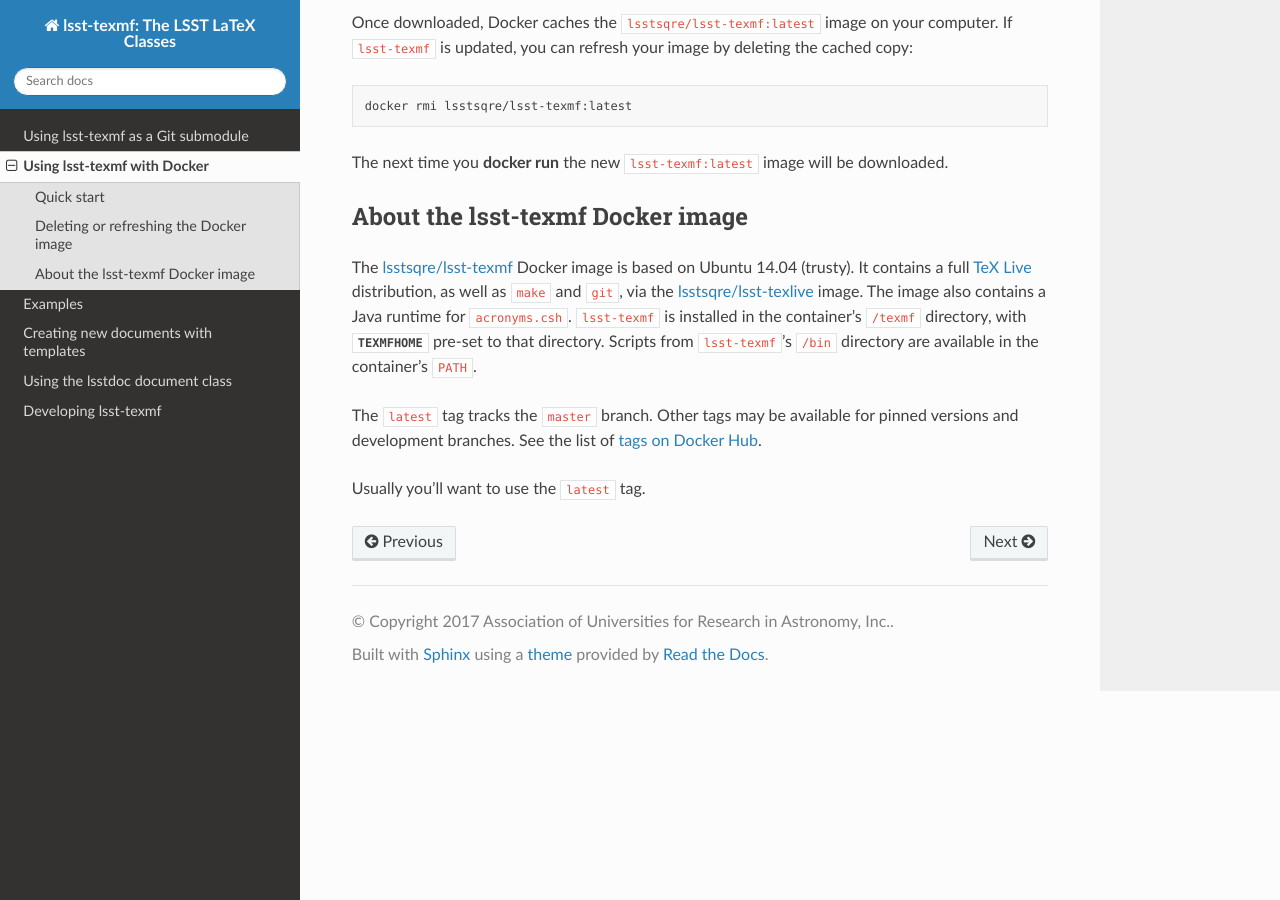
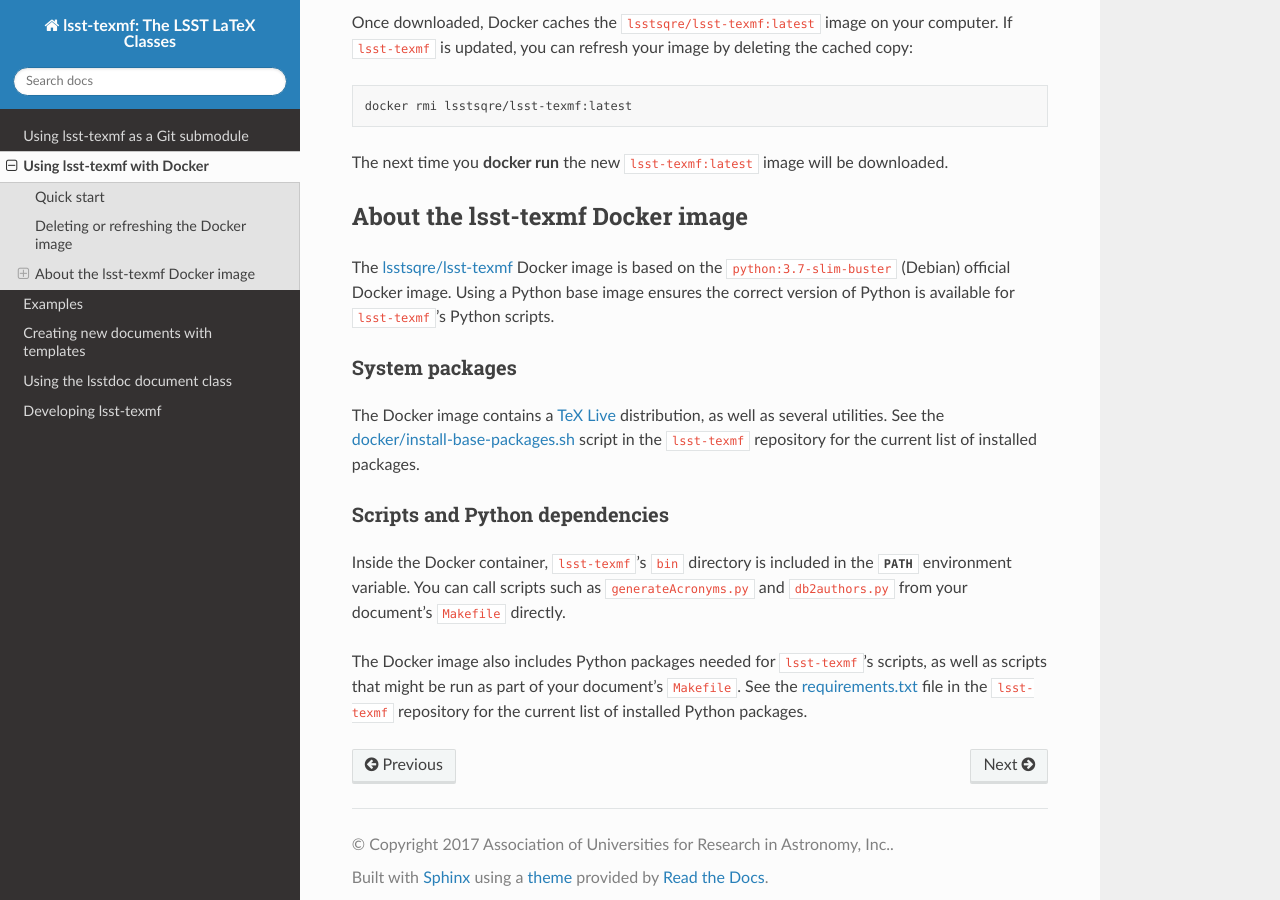
Before and after one commit to lsst/lsst-texmf, a Sphinx documentation site: the page built from docs/docker.rst, in a window 1280 px wide and 900 px high, scrolled down 939 px. Built offline with Sphinx 7.4.7 and the Read the Docs theme 2.0.0, drawn with Linux system fonts in a browser that asks for light colours; pages that are not in the unit, such as notebooks, are missing from menus; the version number could not be read and is left out.

Commit message:
Update docs for docker image

```diff
--- a/docs/docker.rst
+++ b/docs/docker.rst
@@ -53,21 +53,28 @@ The next time you :command:`docker run` the new ``lsst-texmf:latest`` image will
 About the lsst-texmf Docker image
 =================================
 
-The `lsstsqre/lsst-texmf`_ Docker image is based on Ubuntu 14.04 (trusty).
-It contains a full `TeX Live`_ distribution, as well as ``make`` and ``git``, via the `lsstsqre/lsst-texlive`_ image.
-The image also contains a Java runtime for ``acronyms.csh``.
-``lsst-texmf`` is installed in the container's ``/texmf`` directory, with :envvar:`TEXMFHOME` pre-set to that directory.
-Scripts from ``lsst-texmf``\ ’s :file:`/bin` directory are available in the container's ``PATH``.
+The `lsstsqre/lsst-texmf`_ Docker image is based on the ``python:3.7-slim-buster`` (Debian) official Docker image.
+Using a Python base image ensures the correct version of Python is available for ``lsst-texmf``\ ’s Python scripts.
 
-The ``latest`` tag tracks the ``master`` branch.
-Other tags may be available for pinned versions and development branches.
-See the list of `tags on Docker Hub`_.
+System packages
+---------------
 
-Usually you'll want to use the ``latest`` tag.
+The Docker image contains a `TeX Live`_ distribution, as well as several utilities.
+See the `docker/install-base-packages.sh`_ script in the ``lsst-texmf`` repository for the current list of installed packages.
+
+Scripts and Python dependencies
+-------------------------------
+
+Inside the Docker container, ``lsst-texmf``\ ’s :file:`bin` directory is included in the :envvar:`PATH` environment variable.
+You can call scripts such as ``generateAcronyms.py`` and ``db2authors.py`` from your document's :file:`Makefile` directly.
+
+The Docker image also includes Python packages needed for ``lsst-texmf``\ ’s scripts, as well as scripts that might be run as part of your document's :file:`Makefile`.
+See the `requirements.txt`_ file in the ``lsst-texmf`` repository for the current list of installed Python packages.
 
 .. _`install Docker`: https://www.docker.com/community-edition#/download
 .. _`tags on Docker Hub`: https://hub.docker.com/r/lsstsqre/lsst-texmf/tags/
 .. _`lsstsqre/lsst-texmf`: https://hub.docker.com/r/lsstsqre/lsst-texmf/
-.. _`lsstsqre/lsst-texlive`: https://hub.docker.com/r/lsstsqre/lsst-texlive/
 .. _`TeX Live`: http://tug.org/texlive/
 .. _`lsst-texmf GitHub repository`: https://github.com/lsst/lsst-texmf
+.. _`docker/install-base-packages.sh`: https://github.com/lsst/lsst-texmf/blob/master/docker/install-base-packages.sh
+.. _`requirements.txt`: https://github.com/lsst/lsst-texmf/blob/master/requirements.txt
```
